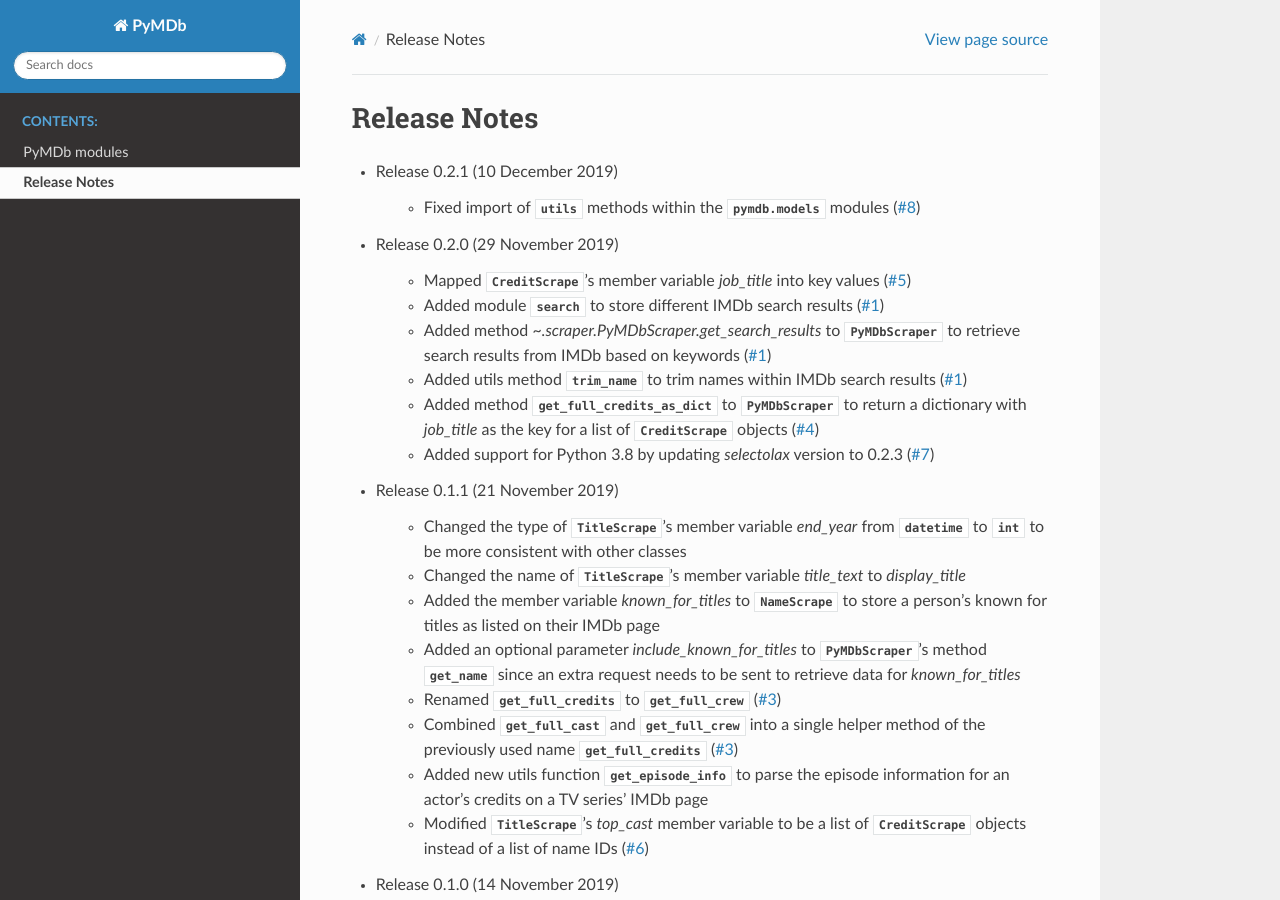
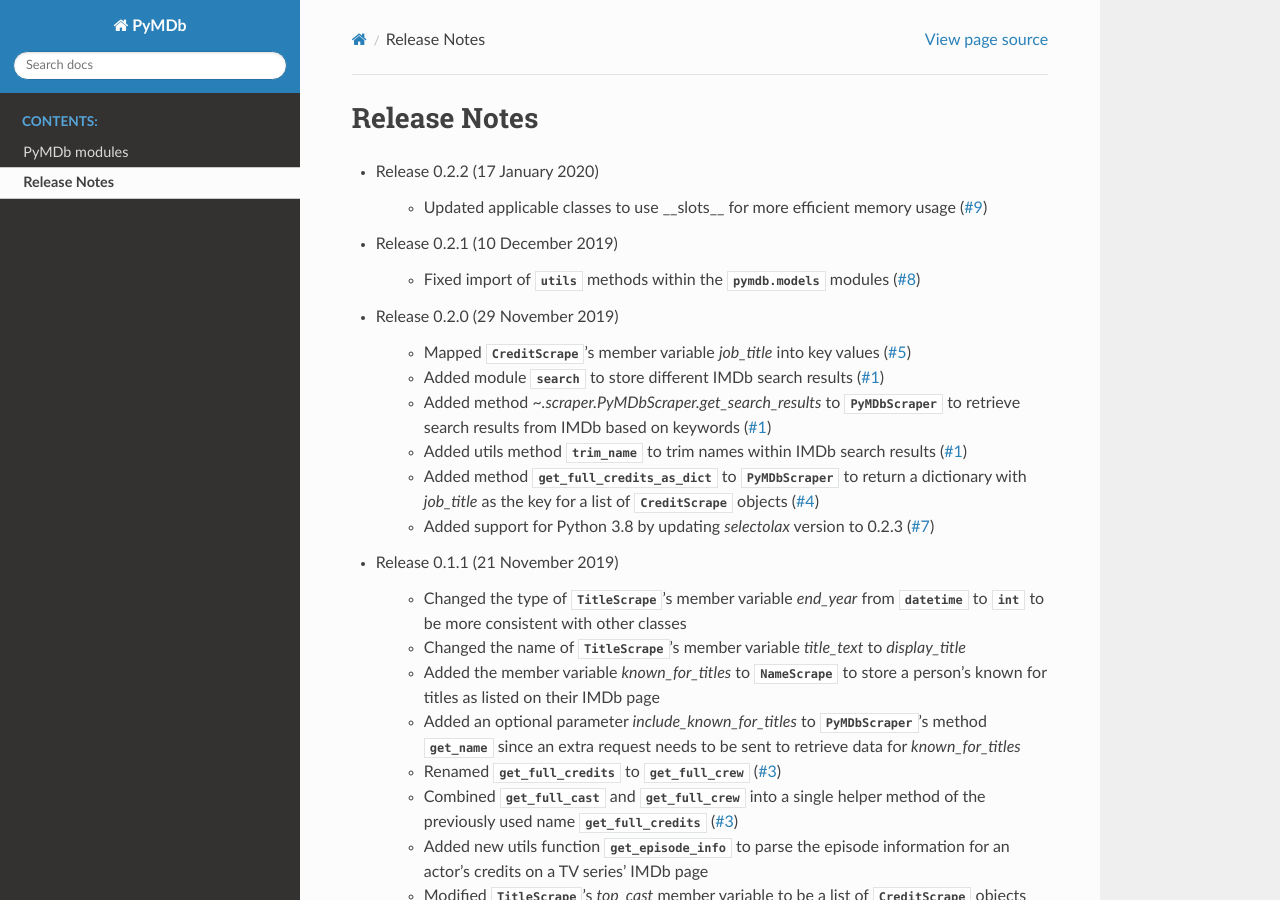
Before and after one commit to zembrodt/pymdb, a Sphinx documentation site: the page built from docs/release_notes.rst, in a window 1280 px wide and 900 px high. Built offline with Sphinx 7.4.7 and the Read the Docs theme 2.0.0, drawn with Linux system fonts in a browser that asks for light colours.

Commit message:
Release 0.2.2

```diff
--- a/docs/conf.py
+++ b/docs/conf.py
@@ -22,7 +22,7 @@ copyright = '2019, Ryan Zembrodt'
 author = 'Ryan Zembrodt'
 
 # The full version, including alpha/beta/rc tags
-release = '0.2.1'
+release = '0.2.2'
 
 
 # -- General configuration ---------------------------------------------------
--- a/docs/release_notes.rst
+++ b/docs/release_notes.rst
@@ -1,5 +1,9 @@
 Release Notes
 =============
+
+* Release 0.2.2 (17 January 2020)
+
+   - Updated applicable classes to use __slots__ for more efficient memory usage (`#9`_)
 
 * Release 0.2.1 (10 December 2019)
 
@@ -65,3 +69,4 @@ Release Notes
 .. _#6: https://github.com/zembrodt/pymdb/issues/6
 .. _#7: https://github.com/zembrodt/pymdb/issues/7
 .. _#8: https://github.com/zembrodt/pymdb/issues/8
+.. _#9: https://github.com/zembrodt/pymdb/issues/9
--- a/setup.py
+++ b/setup.py
@@ -5,7 +5,7 @@ with open('README.md', 'r') as fh:
 
 setuptools.setup(
     name='py-mdb',
-    version='0.2.1',
+    version='0.2.2',
     author='Ryan Zembrodt',
     author_email='ryan.zembrodt@gmail.com',
     description='Package for parsing IMDb datasets and scraping web pages',
```
